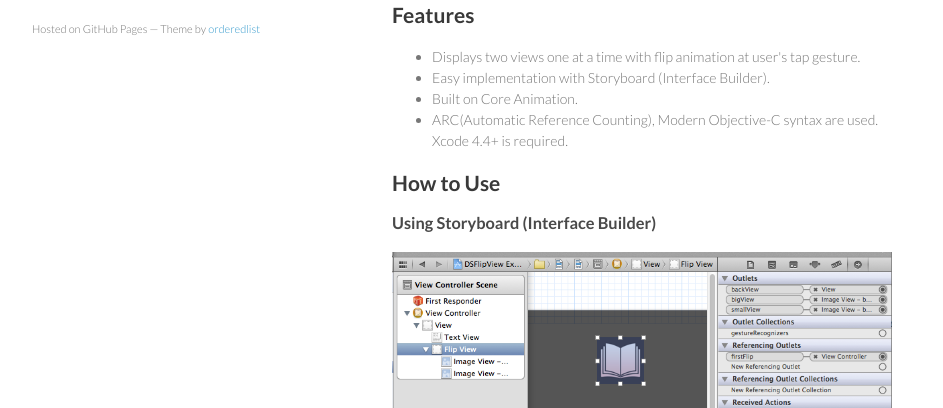
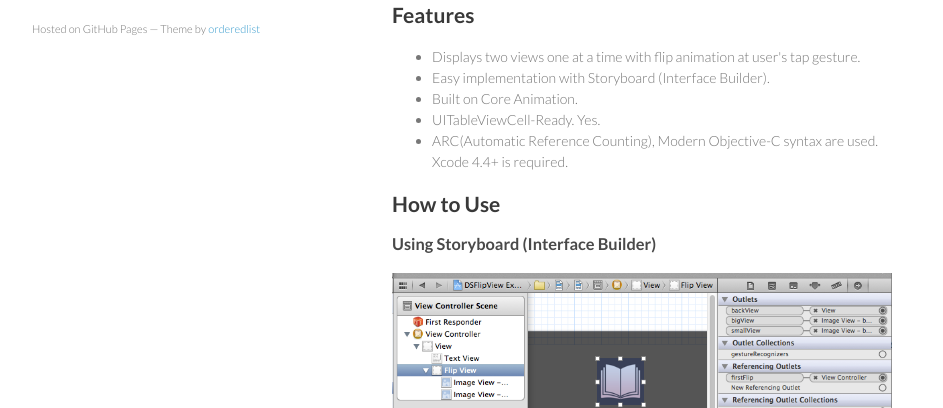
Before and after one commit to Projectplace/DSFlipView, a plain HTML site: page index.html in a window 1280 px wide. Shown: the part 692-1100 px from the top of the page, without its empty margins (178-1121 px from the left). Drawn offline with Linux system fonts and the light colour scheme.

Commit message:
UITableView-Ready.

```diff
--- a/index.html
+++ b/index.html
@@ -45,6 +45,7 @@
 <li>Displays two views one at a time with flip animation at user's tap gesture.</li>
 <li>Easy implementation with Storyboard (Interface Builder).</li>
 <li>Built on Core Animation.</li>
+<li>UITableViewCell-Ready. Yes.</li>
 <li>ARC(Automatic Reference Counting), Modern Objective-C syntax are used. Xcode 4.4+ is required.</li>
 </ul><h2>How to Use</h2>
 
```
